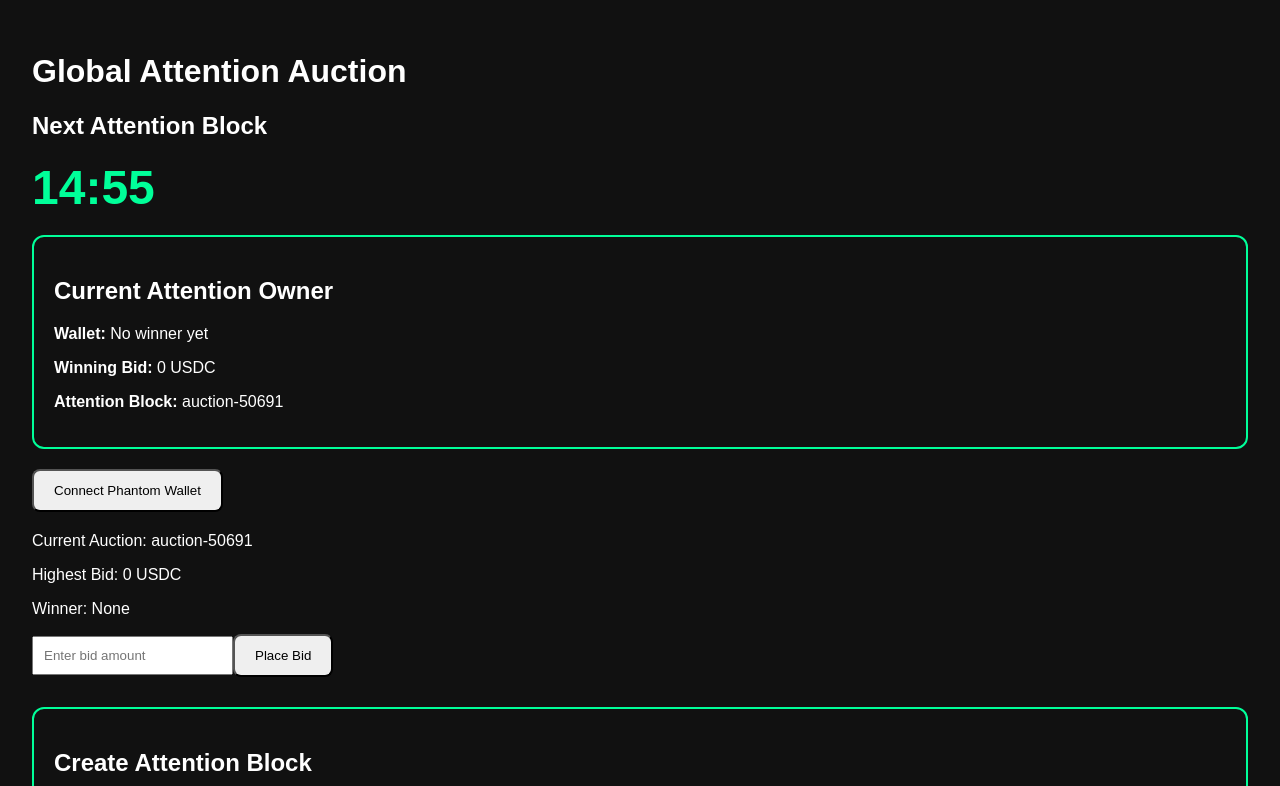
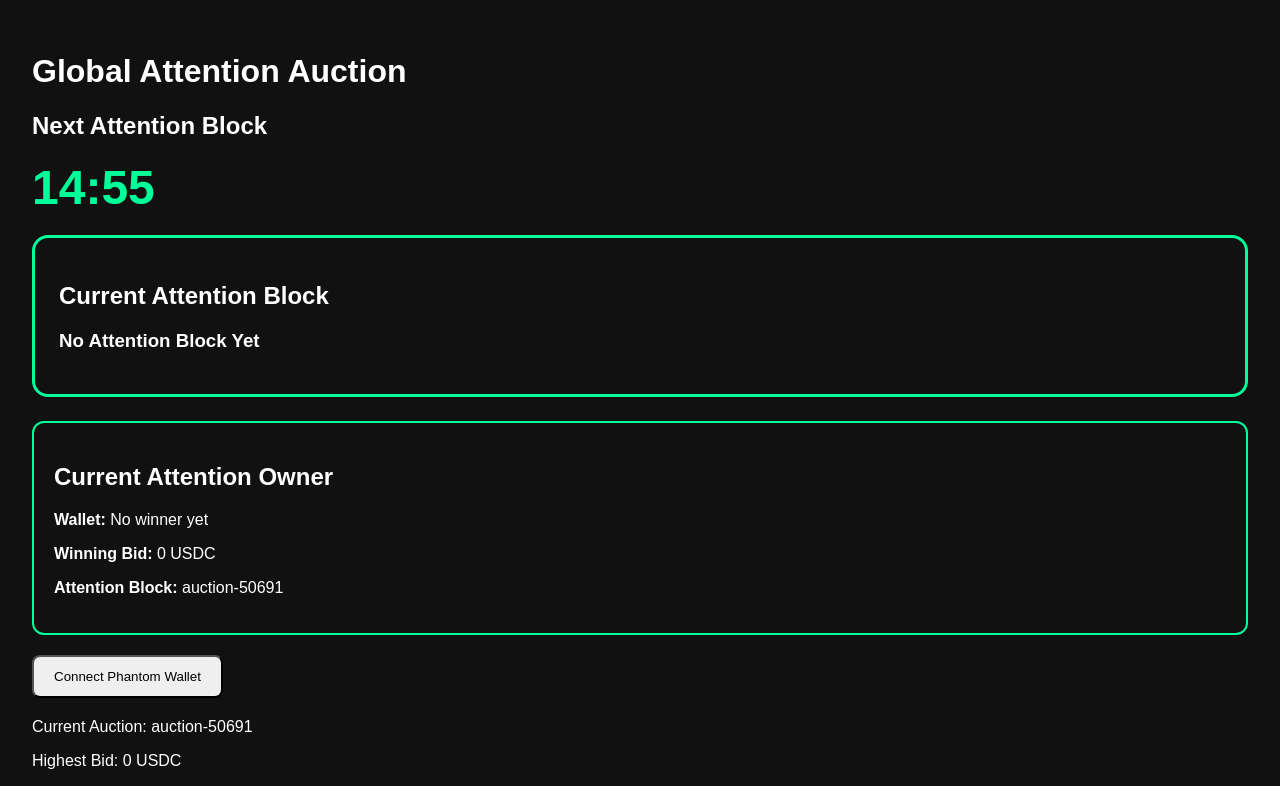
Before and after one commit to ceskam/Jukebox-Auction, a Next.js app in the folder apps/web/: page / in a window 1280 px wide. Shown: the top 786 px of the page. Built offline with nearby package versions, Linux system fonts and the light colour scheme; no server answers; the database is empty.

Commit message:
Update page.tsx
Show attention block on homepage

```diff
--- a/apps/web/app/page.tsx
+++ b/apps/web/app/page.tsx
@@ -3,6 +3,7 @@ import WalletConnect from "../WalletConnect";
 import CountdownTimer from "../CountdownTimer";
 import AttentionOwner from "../AttentionOwner";
 import AttentionEditor from "../AttentionEditor";
+import AttentionDisplay from "../AttentionDisplay";
 
 async function getAuction() {
   const res = await fetch("http://localhost:3000/api/auction", {
@@ -12,14 +13,29 @@ async function getAuction() {
   return res.json();
 }
 
+async function getAttention() {
+  const res = await fetch("http://localhost:3000/api/attention", {
+    cache: "no-store",
+  });
+
+  return res.json();
+}
+
 export default async function HomePage() {
   const auction = await getAuction();
+  const attention = await getAttention();
 
   return (
     <main style={{ padding: "2rem" }}>
       <h1>Global Attention Auction</h1>
 
       <CountdownTimer />
+
+      <AttentionDisplay
+        title={attention?.title ?? ""}
+        description={attention?.description ?? ""}
+        url={attention?.url ?? ""}
+      />
 
       <AttentionOwner
         winner={auction.winner}
```
